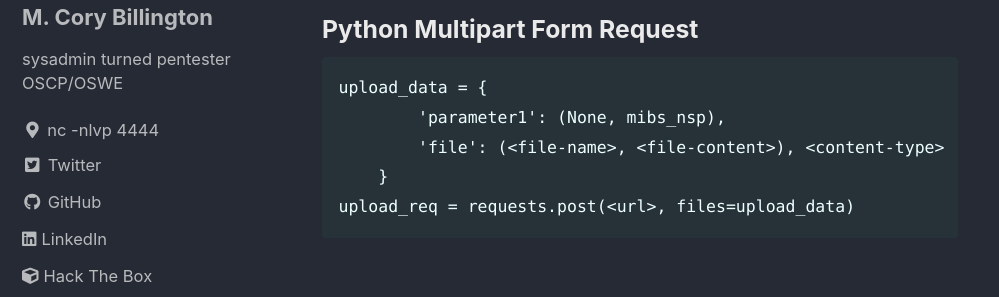
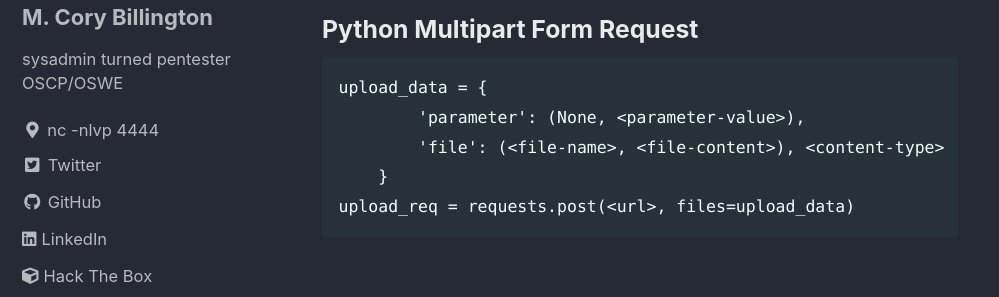
Before and after one commit to mcorybillington/mcorybillington.github.io, a Jekyll site: the page built from _pages/notes.md, in a window 1280 px wide and 900 px high, scrolled down 6498 px. Shown: the part 182-479 px from the top of the window, without its empty margins (0-999 px from the left). Built offline with Jekyll 4.4.1, drawn with Linux system fonts in a browser that asks for light colours; cached includes are drawn as plain includes.

Commit message:
Update notes.md
Add parameter description to snippet

````diff
--- a/_pages/notes.md
+++ b/_pages/notes.md
@@ -157,7 +157,7 @@ requests.get(<url>, proxies=proxies)
 ### Python Multipart Form Request
 ```
 upload_data = {
-        'parameter1': (None, mibs_nsp),
+        'parameter': (None, <parameter-value>),
         'file': (<file-name>, <file-content>), <content-type>
     }
 upload_req = requests.post(<url>, files=upload_data)
````
